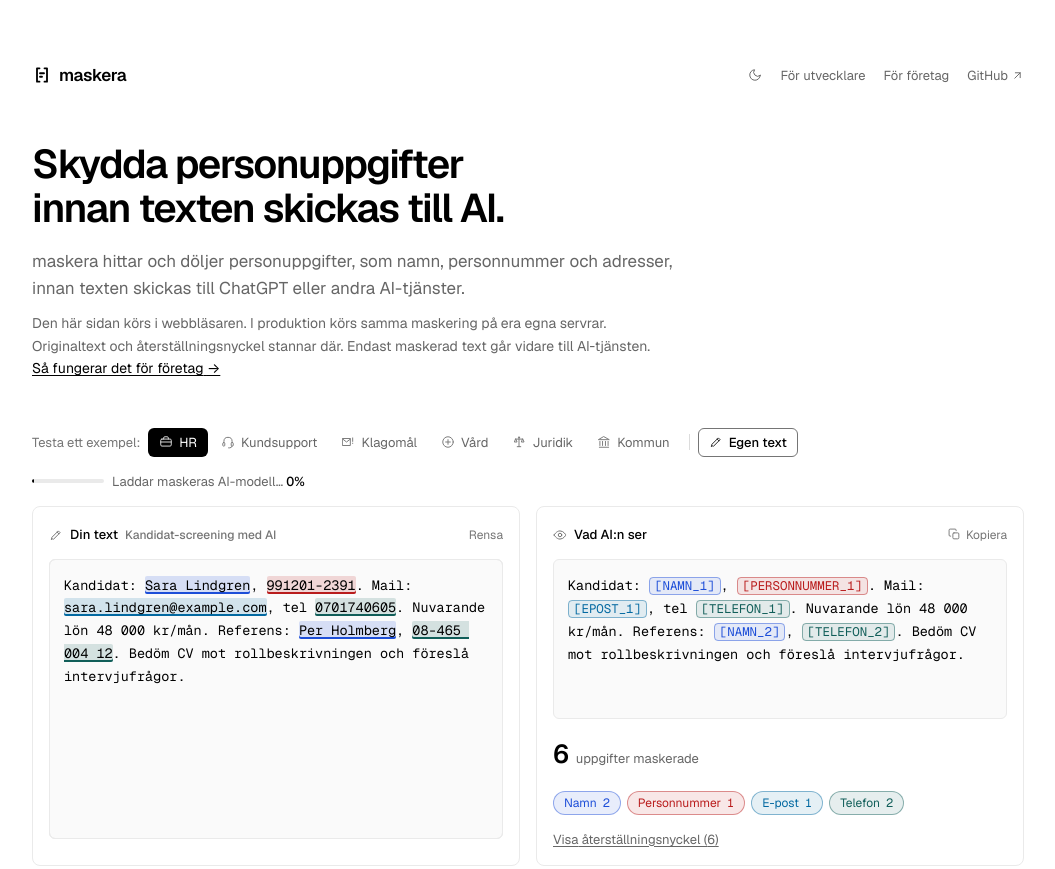
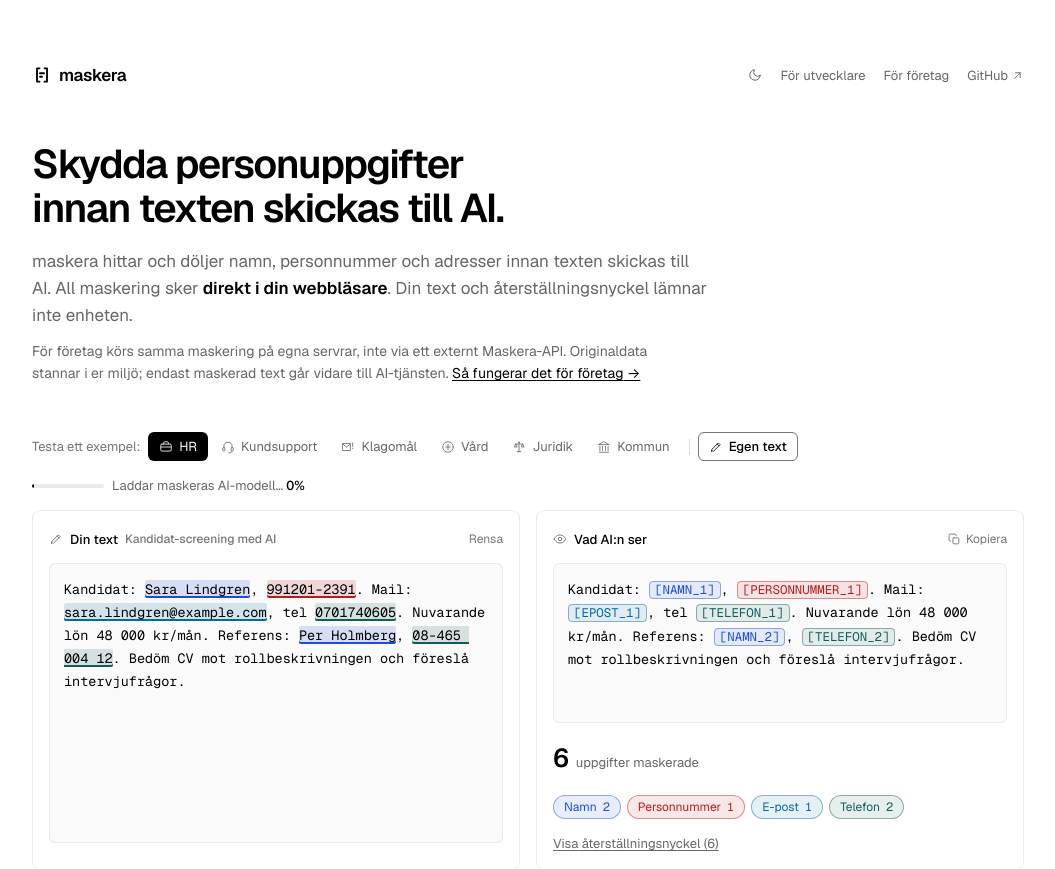
Before and after one commit to joelhagvall/maskera, a React (Vite) app in the folder apps/demo/: page / in a window 1280 px wide. Shown: the top 869 px of the page, without its empty margins (112-1167 px from the left). Built offline with nearby package versions, Linux system fonts and the light colour scheme.

Commit message:
clarify browser and self-hosted data flow

```diff
--- a/apps/demo/src/components/Header.tsx
+++ b/apps/demo/src/components/Header.tsx
@@ -7,7 +7,10 @@ export function Header({ go }: { go: (view: View) => void }) {
     <header className="header">
       <TopBar current="demo" go={go} />
       <h1 className="title">{copy.header.title}</h1>
-      <p className="lede">{copy.header.lede}</p>
+      <p className="lede">
+        {copy.header.lede} {copy.header.browserLead} <strong>{copy.header.browserEmphasis}</strong>.{" "}
+        {copy.header.browserPrivacy}
+      </p>
       <p className="hero-local-production">
         {copy.header.localProduction}{" "}
         <a href={viewPaths.services} onClick={navClick(() => go("services"))}>
--- a/apps/demo/src/i18n/sv.json
+++ b/apps/demo/src/i18n/sv.json
@@ -1,8 +1,11 @@
 {
   "header": {
     "title": "Skydda personuppgifter innan texten skickas till AI.",
-    "lede": "maskera hittar och döljer personuppgifter, som namn, personnummer och adresser, innan texten skickas till ChatGPT eller andra AI-tjänster.",
-    "localProduction": "Den här sidan körs i webbläsaren. I produktion körs samma maskering på era egna servrar. Originaltext och återställningsnyckel stannar där. Endast maskerad text går vidare till AI‑tjänsten.",
+    "lede": "maskera hittar och döljer namn, personnummer och adresser innan texten skickas till AI.",
+    "browserLead": "All maskering sker",
+    "browserEmphasis": "direkt i din webbläsare",
+    "browserPrivacy": "Din text och återställningsnyckel lämnar inte enheten.",
+    "localProduction": "För företag körs samma maskering på egna servrar, inte via ett externt Maskera‑API. Originaldata stannar i er miljö; endast maskerad text går vidare till AI‑tjänsten.",
     "servicesCta": "Så fungerar det för företag"
   },
   "outputCard": {
--- a/apps/demo/src/styles.css
+++ b/apps/demo/src/styles.css
@@ -221,6 +221,10 @@ html[data-theme="dark"] .theme-toggle .theme-moon {
   line-height: 1.6;
   color: var(--muted);
 }
+.lede strong {
+  font-weight: 600;
+  color: var(--fg);
+}
 .hero-local-production {
   max-width: 68ch;
   margin: 10px 0 0;
```
Also changed, not shown: 1 other file (tests, documents, lock files or other folders).
